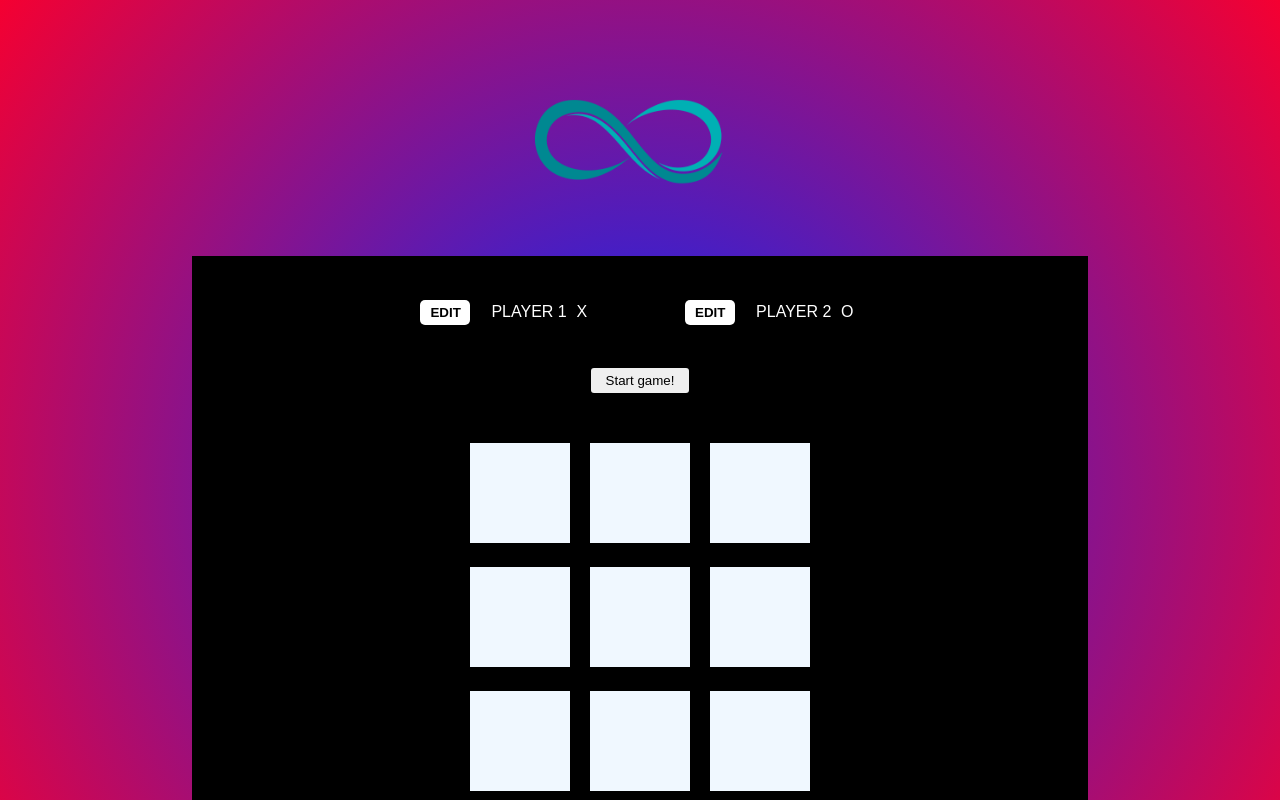
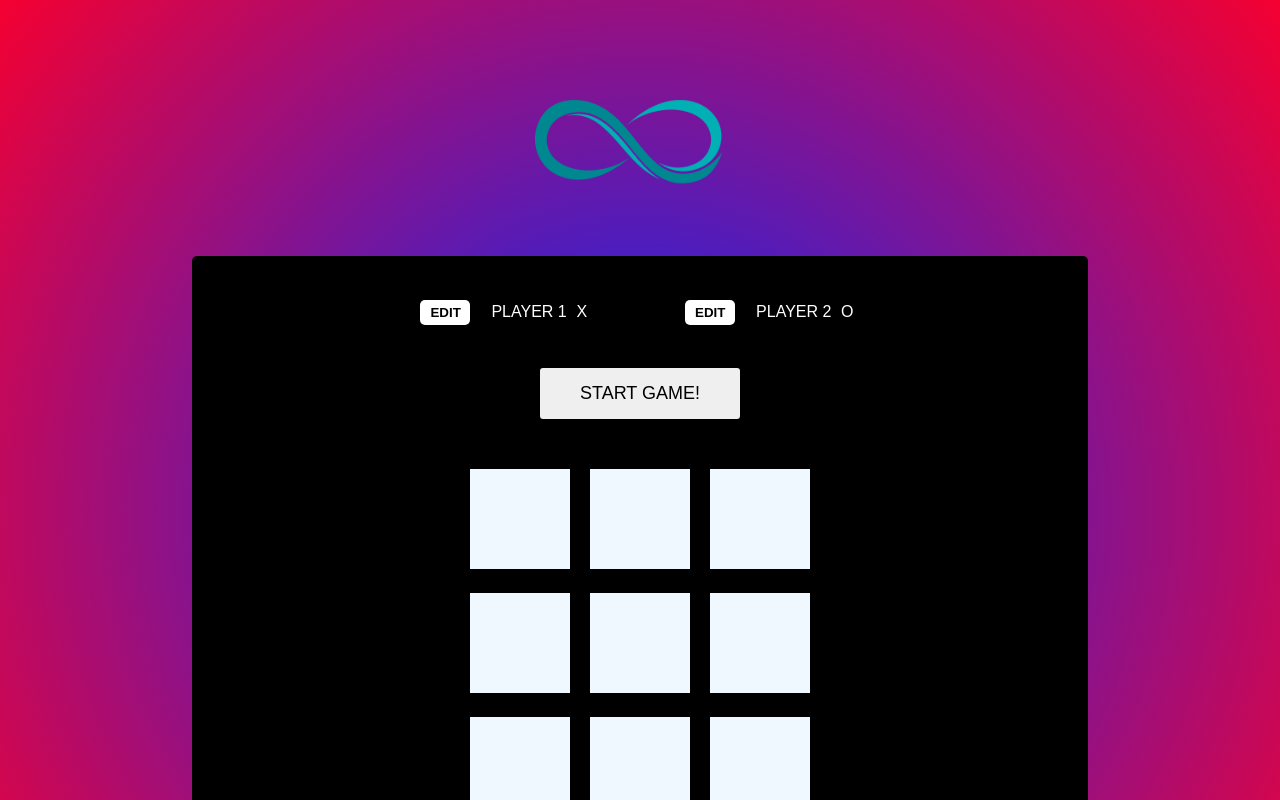
Before and after one commit to RedRoll/XO, a React (Vite) app: page / in a window 1280 px wide. Shown: the top 800 px of the page. Built offline with nearby package versions, Linux system fonts and the light colour scheme; a web font is replaced by a local one.

Commit message:
Deleted: buttton start/reset logic - replaced with with state condition + some changes in styling

```diff
--- a/src/App.jsx
+++ b/src/App.jsx
@@ -65,7 +65,7 @@ const checkWinningCombinations = (gameTable, gameData) => {
 
 function App() {
 
-  const startButtonRef = useRef(null)
+  const startButtonRef = useRef(null) // to interact with the button without the state
 
   let playerData = structuredClone(INPUT_DATA)// deep copy...
 
@@ -97,17 +97,14 @@ function App() {
 
   const winner = checkWinningCombinations(gameTable, gameSquareData)// checking for winning combinations in gameTable
 
-  const clickHandlerReset = (event) => {
+  const clickHandlerReset = () => {
 
     if (activePlayer) {
 
       setPlayer(() => playerData)
       setActivePlayer(() => '') // when game is started
       setGameSquareData(() => [])
-      startButtonRef.current.style.color = 'black'
-      startButtonRef.current.disabled = false
-      startButtonRef.current.textContent = 'Start game!'
-      startButtonRef.current.style.cursor = 'pointer'
+
     }
     if (!activePlayer) {
       setPlayer(() => playerData) // when game not started yet
@@ -119,11 +116,6 @@ function App() {
 
   const handleStartClick = () => {
     setActivePlayer(() => 'player1')
-    // document.getElementsByClassName(`styles['start-button']`).style.color = 'red'
-    startButtonRef.current.style.color = 'red'
-    startButtonRef.current.disabled = true
-    startButtonRef.current.textContent = 'Game Started!'
-    startButtonRef.current.style.cursor = 'default'
   } // start game handler
 
   const gameDraw = gameSquareData.length === 9 // opens popUp if the result of the game is a draw
@@ -146,7 +138,8 @@ function App() {
         </div>
         {/* <PlayerLine /> */}
 
-        <button ref={startButtonRef} className={styles['start-button']} onClick={handleStartClick}>Start game!</button>
+        {/* mark useRef */}
+        {!activePlayer ? <button ref={startButtonRef} className={styles['start-button']} onClick={handleStartClick}>Start game!</button> : <p className={styles['start-text']}>Game Started!</p> }
 
         <GameTable gameTable={gameTable} onSquareClick={getDataOnClick} active={activePlayer} />
 
--- a/src/App.module.css
+++ b/src/App.module.css
@@ -19,12 +19,12 @@
     align-items: center;
     padding: 30px 50px;
     background-color: rgb(0, 0, 0);
+    border-radius: 5px;
     max-width: 70%;
     width: 100%;
     color: white;
 
 }
-
 
 
 
@@ -41,15 +41,42 @@
     border: 1px solid red;
 }
 
-.start-button, .reset-button {
+.start-button,
+.reset-button {
     border: none;
-    padding: 5px 15px;
+    padding: 15px 20px;
     border-radius: 3px;
     cursor: pointer;
+    max-width: 200px;
+    width: 100%;
+    font-size: 18px;
+    text-transform: uppercase;
+    font-weight: 500;
+    font-family: inherit;
 }
 
 .start-button {
     margin-top: 30px;
+}
+
+.start-button:hover {
+    animation-name: on-button;
+    animation-duration: .6s;
+    animation-timing-function:  cubic-bezier(0.5, 0.55, 0.165, 1);
+    animation-iteration-count: forwards;
+}
+
+.start-text {
+    margin-top: 30px;
+    padding: 15px 20px;
+    border-radius: 3px;
+    text-align: center;
+    max-width: 200px;
+    width: 100%;
+    font-size: 18px;
+    text-transform: uppercase;
+    font-weight: 500;
+    color: red;
 }
 
 .reset-button {
@@ -60,7 +87,36 @@
 .start-button:disabled {
     background-color: transparent;
     border: none;
+
+
 }
+
+
+
+/* _____________________________________________________ */
+
+@keyframes on-button {
+    0% {
+
+        transform: translateY(5%);
+    }
+
+    50% {
+        opacity: .5;
+        transform: translateY(0%);
+    }
+
+    75% {
+        opacity: 1;
+        transform: translateY(-5%);
+    }
+
+    100% {
+        transform: translateY(0%);
+    }
+}
+
+/*  ___________________________________________--*/
 
 @media (max-width:991.98px) {
     .game__players {
@@ -78,6 +134,4 @@
 
 }
 
-@media(max-width: 500px) {
-
-}
+@media(max-width: 500px) {}
--- a/src/components/Gameboard/GameTable.jsx
+++ b/src/components/Gameboard/GameTable.jsx
@@ -5,6 +5,8 @@ const GameBoard = ({ gameTable, onSquareClick, active }) => {
 
     return (
         <ol className={styles.board}>
+
+
 
             {gameTable.map((row, rowIndex) => <li className={styles.board__wrapper} key={rowIndex}> {/* 3 rows*/}
 
@@ -26,6 +28,8 @@ const GameBoard = ({ gameTable, onSquareClick, active }) => {
 
             </li>)}
 
+
+
         </ol>
     )
 }
--- a/src/components/Gameboard/GameTable.module.css
+++ b/src/components/Gameboard/GameTable.module.css
@@ -70,6 +70,9 @@
     font-weight: 700;
 }
 
+/* _____________________________________________ */
+
+
 
 
 @media(max-width: 767.98px) {
```
